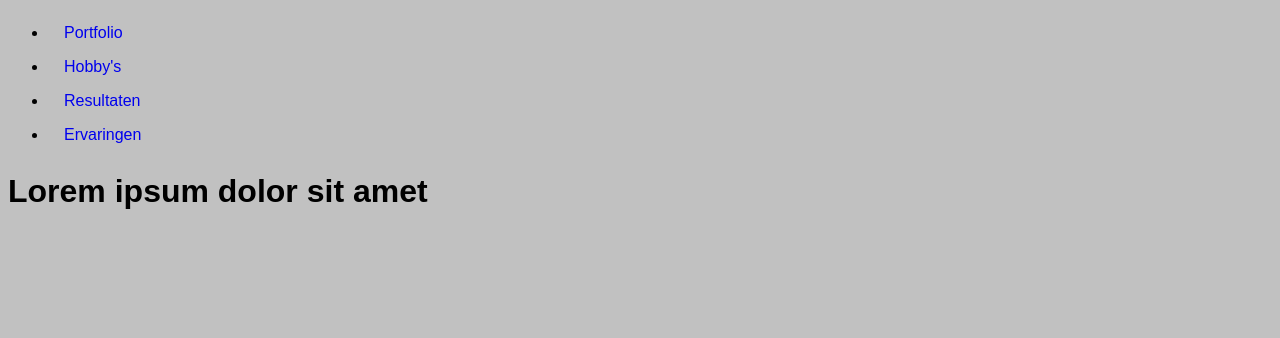
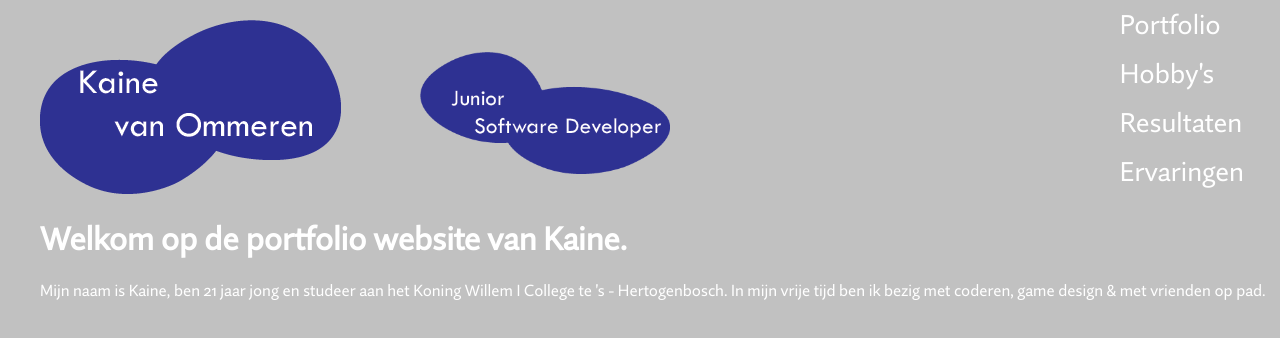
Before and after one commit to zkainee/project_portfolio, a plain HTML site: page index.html in a window 1280 px wide. Drawn offline with Linux system fonts and the light colour scheme; a web font is replaced by a local one.

Commit message:
second commit
Added more design & functions to the site. Calculate from born year, my age.

```diff
--- a/index.html
+++ b/index.html
@@ -9,8 +9,9 @@
         <meta charset="UTF-8">
         <meta http-equiv="X-UA-Compatible" content="IE=edge">
         <meta name="viewport" content="width=device-width, initial-scale=1.0">
-        <link rel="stylesheet" href="/styles/stylesheet_desktop_home.css">
-        <script src="/scripts/scripts.js" defer></script>
+        <link rel="stylesheet" href="styles/stylesheet_desktop_home.css">
+        <link rel="icon" href="photos/LOGO_Kaine.png">
+        <script src="/scripts/script.js" defer></script>
         <title>Portfolio - Kaine</title>
     </head>
     <body>
@@ -25,9 +26,18 @@
             </nav>
         </header>
         <main>
+            <img id="photo_kaine" src="photos/LOGO_Kaine.png" alt="Logo kaine">
+            <img id="photo_developer" src="photos/LOGO_Developer.png" alt="Logo developer">
             <h1>
-                Lorem ipsum dolor sit amet
+                Welkom op de portfolio website van Kaine.
             </h1>
+            <p id="info">
+                Mijn naam is Kaine, ben <span id="age"></span> jaar jong en studeer aan het Koning Willem I College te 's - Hertogenbosch.
+                In mijn vrije tijd ben ik bezig met coderen, game design & met vrienden op pad.
+            </p>
         </main>
+        <footer>
+
+        </footer>
     </body>
 </html>
--- /dev/null
+++ b/scripts/script.js
@@ -0,0 +1,18 @@
+/*
+    Author: Kaine van Ommeren
+    Date: 20-12-2021
+    Subject: Project portfolio website
+*/
+
+// Berekent vanaf datum '30-09-2000' mijn leeftijd en update jaarlijks
+function getAge(dateString) {
+    var today = new Date();
+    var birthDate = new Date(dateString);
+    var age = today.getFullYear() - birthDate.getFullYear();
+    var m = today.getMonth() - birthDate.getMonth();
+    if (m < 0 || (m === 0 && today.getDate() < birthDate.getDate())) {
+        age--;
+    }
+    return age;
+}
+document.getElementById('age').innerHTML = getAge("2000/09/30");
--- a/scripts/scripts.js
+++ /dev/null
@@ -1,5 +0,0 @@
-/*
-    Author: Kaine van Ommeren
-    Date: 20-12-2021
-    Subject: Project portfolio website
-*/
--- a/styles/stylesheet_desktop_home.css
+++ b/styles/stylesheet_desktop_home.css
@@ -5,12 +5,21 @@
 */
 @font-face {
     font-family: Quire Sans;
-    src: url(./fonts/QuireSans.ttf);
+    src: url(/fonts/QuireSans.ttf);
 }
 body
 {
     font-family: 'Quire Sans', sans-serif;
     background-color: #C1C1C1;
+    margin: 0;
+    scroll-behavior: smooth;
+    color: white;
+}
+ul
+{
+    list-style-type: none;
+    margin: 0;
+    padding: 0;
 }
 li a
 {
@@ -18,11 +27,41 @@ li a
     padding: 8px 16px;
     text-decoration: none;
 }
+a
+{
+    color: white;
+}
 a:visited
 {
     color: white;
 }
 a:hover
 {
-    color: white;
+    color: whitesmoke;
 }
+nav
+{
+    float: right;
+    font-size: 27px;
+    padding-right: 20px;
+}
+#photo_developer
+{
+    max-width: 250px;
+    padding-left: 75px;
+    padding-bottom: 20px;
+    height: auto
+}
+#photo_kaine
+{
+    padding-left: 40px;
+    padding-top: 20px;
+}
+h1
+{
+    padding-left: 40px;
+}
+p
+{
+    padding-left: 40px;
+}
```
Also changed, not shown: photos/LOGO_Developer.png (added), photos/LOGO_Kaine.png (added).
